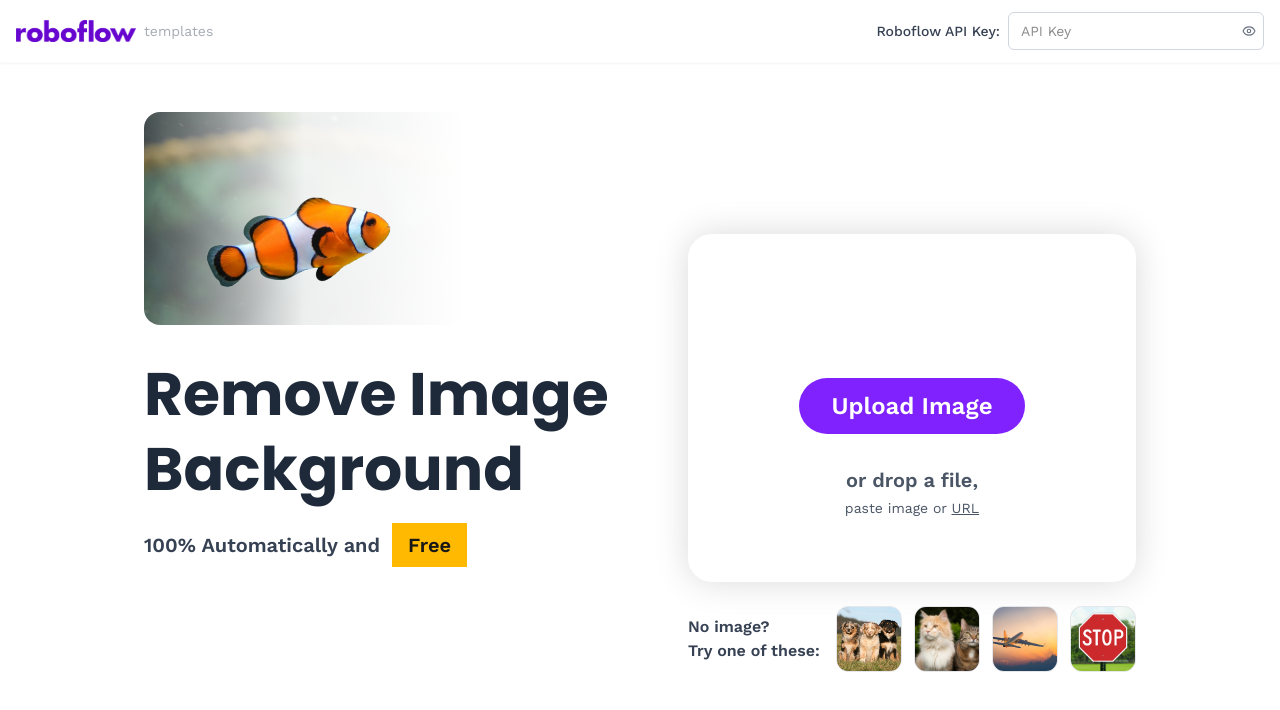
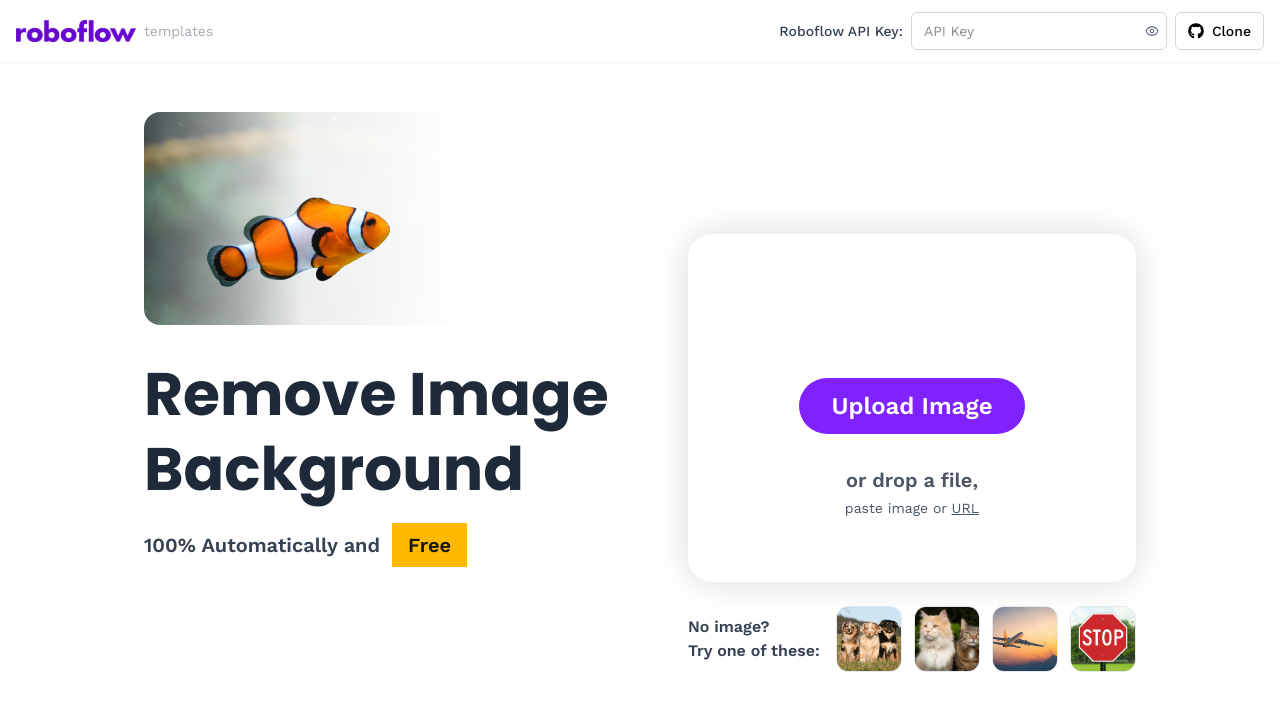
Before and after one commit to SwanHub/roboflow-examples, a Next.js app in the folder remove-image-bg/: page / in a window 1280 px wide. Shown: the top 710 px of the page. Built offline with nearby package versions, Linux system fonts and the light colour scheme.

Commit message:
cleaning

```diff
--- a/remove-image-bg/package.json
+++ b/remove-image-bg/package.json
@@ -13,6 +13,7 @@
     "next": "15.4.4",
     "react": "19.1.0",
     "react-dom": "19.1.0",
+    "react-icons": "^5.5.0",
     "react-spinners": "^0.17.0"
   },
   "devDependencies": {
--- a/remove-image-bg/src/_components/ApiKeyModal.tsx
+++ b/remove-image-bg/src/_components/ApiKeyModal.tsx
@@ -57,7 +57,6 @@ export default function ApiKeyModal({
             </p>
           </div>
 
-          {/* API Key Input */}
           <div className="space-y-2 pb-4">
             <label
               htmlFor="modal-api-key"
--- /dev/null
+++ b/remove-image-bg/src/_components/CloneRepoButton.tsx
@@ -0,0 +1,17 @@
+"use client";
+
+import Link from "next/link";
+import { FaGithub } from "react-icons/fa";
+
+export default function CloneRepoButton() {
+  return (
+    <Link
+      href="https://github.com/SwanHub/roboflow-templates/tree/main/remove-image-bg"
+      className="flex items-center gap-2 px-3 py-2 bg-white hover:bg-black text-black hover:text-white
+      text-sm font-medium rounded-md transition-colors duration-200 cursor-pointer border border-gray-300"
+    >
+      <FaGithub className="w-4 h-4" />
+      <span className="text-sm">Clone</span>
+    </Link>
+  );
+}
--- a/remove-image-bg/src/_components/GlobalDropzone.tsx
+++ b/remove-image-bg/src/_components/GlobalDropzone.tsx
@@ -81,10 +81,7 @@ export default function GlobalDropzone({
       onDragLeave={handleDragLeave}
       onDrop={handleDrop}
     >
-      {/* Main content */}
       {children}
-
-      {/* Drop overlay */}
       {isDragOver && (
         <div
           className="fixed inset-0 z-50 bg-black/50 backdrop-blur-sm flex items-center justify-center"
@@ -93,19 +90,16 @@ export default function GlobalDropzone({
           onDragLeave={handleDragLeave}
           onDrop={handleDrop}
         >
-          {/* Corner brackets */}
           <div className="absolute top-4 left-4 w-8 h-8 border-l-4 border-t-4 border-white rounded-tl-lg"></div>
           <div className="absolute top-4 right-4 w-8 h-8 border-r-4 border-t-4 border-white rounded-tr-lg"></div>
           <div className="absolute bottom-4 left-4 w-8 h-8 border-l-4 border-b-4 border-white rounded-bl-lg"></div>
           <div className="absolute bottom-4 right-4 w-8 h-8 border-r-4 border-b-4 border-white rounded-br-lg"></div>
 
-          {/* Central content */}
           <div className="text-center space-y-4">
             <h2 className="text-4xl font-bold text-white">
               Drop image anywhere
             </h2>
 
-            {/* File preview */}
             {dragPreview && (
               <div className="mt-6">
                 <div className="inline-block bg-white rounded-lg p-2 shadow-lg">
--- a/remove-image-bg/src/_components/Header.tsx
+++ b/remove-image-bg/src/_components/Header.tsx
@@ -4,6 +4,7 @@ import { RoboflowLogo } from "@/components/shared/RoboflowLogo";
 import { EyeIcon, EyeOffIcon } from "lucide-react";
 import { useState } from "react";
 import ApiKeyModal from "./ApiKeyModal";
+import CloneRepoButton from "./CloneRepoButton";
 
 interface HeaderProps {
   apiKey: string;
@@ -57,10 +58,10 @@ export default function Header({
               )}
             </button>
           </div>
+          <CloneRepoButton />
         </div>
       </div>
 
-      {/* API Key Modal */}
       {onShowApiKeyModal && (
         <ApiKeyModal
           isOpen={showApiKeyModal}
--- a/remove-image-bg/src/_components/ImageDropzone.tsx
+++ b/remove-image-bg/src/_components/ImageDropzone.tsx
@@ -45,7 +45,6 @@ export default function ImageDropzone({ onImageSelect }: ImageDropzoneProps) {
         </button>
       </div>
 
-      {/* Alternative upload options */}
       <div className="text-center space-y-1 pb-12 sm:pb-16">
         <p className="text-gray-600 font-semibold text-lg sm:text-xl">
           or drop a file,
--- a/remove-image-bg/src/_components/ImageEditor.tsx
+++ b/remove-image-bg/src/_components/ImageEditor.tsx
@@ -90,7 +90,6 @@ export default function ImageEditor({
               zoom={zoom}
               handleDownload={handleDownload}
               onToggleOriginal={onToggleOriginal}
-              showOriginal={showOriginal}
               onReset={onReset}
             />
           </div>
@@ -107,7 +106,6 @@ interface ControlsProps {
   isProcessing: boolean;
   zoom: number;
   handleDownload: () => void;
-  showOriginal: boolean;
   onReset?: () => void;
 }
 
@@ -118,7 +116,6 @@ const Controls = ({
   isProcessing,
   zoom,
   handleDownload,
-  showOriginal,
   onReset,
 }: ControlsProps) => {
   return (
--- a/remove-image-bg/src/app/api/remove-bg/route.ts
+++ b/remove-image-bg/src/app/api/remove-bg/route.ts
@@ -37,10 +37,7 @@ export async function POST(request: NextRequest) {
     }
 
     const result = await response.json();
-    console.log(result);
-
     const processedImage = result.outputs?.[0]?.annotated_image;
-
     if (!processedImage) {
       return NextResponse.json(
         { error: "No processed image found in response" },
```
Also changed, not shown: remove-image-bg/src/app/page.tsx (+0 -1 lines), 1 other file (tests, documents, lock files or other folders).
